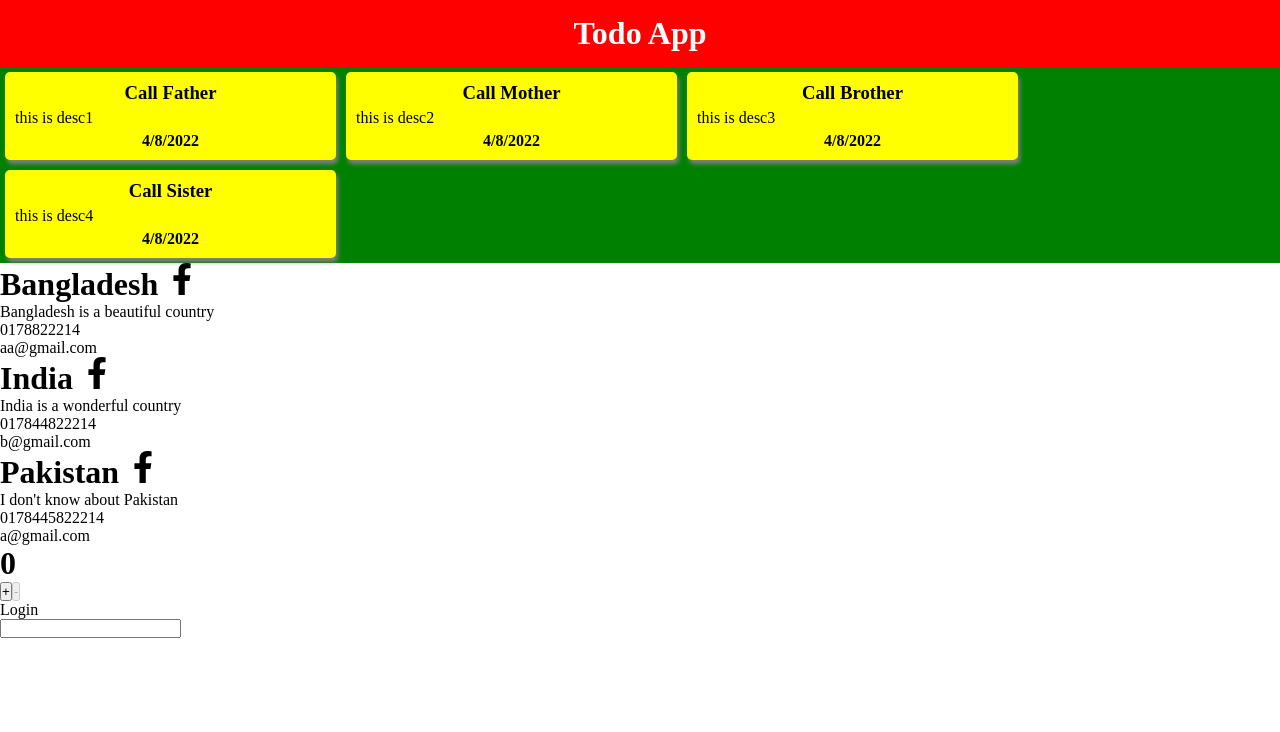
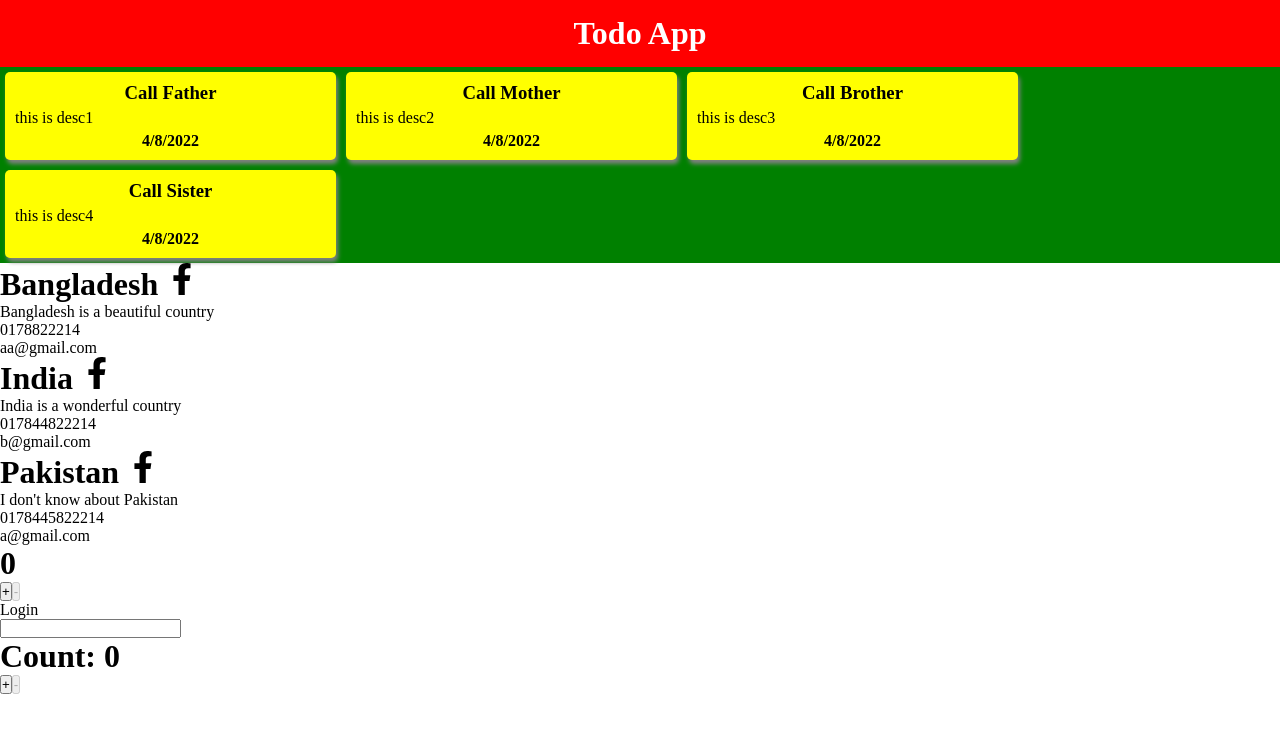
Before and after one commit to makbulhosen5000/react-toggle-app, a React (Create React App) app: page / in a window 1280 px wide. Shown: the top 732 px of the page. Built offline with nearby package versions, Linux system fonts and the light colour scheme.

Commit message:
added react usestate hook

```diff
--- a/src/App.js
+++ b/src/App.js
@@ -8,6 +8,7 @@ import List from './practice/List';
 import STATE from './practice/STATE';
 import ConditionalRendaring from './practice/ConditionalRendaring';
 import EVENTHANDLER from './practice/eventHalderClass/EVENTHANDLER';
+import UseState from './practice/reactHook/UseState';
 
 // import React, { useState } from 'react'
 // import Message from './components/Memo/Message';
@@ -45,6 +46,7 @@ function App() {
             <STATE/>
             <ConditionalRendaring/>
             <EVENTHANDLER/>
+            <UseState/>
 
 
      </div>
--- /dev/null
+++ b/src/practice/reactHook/UseState.js
@@ -0,0 +1,22 @@
+import React from 'react'
+import { useState } from 'react'
+
+function UseState() {
+    const [count,setCount] = useState(0);
+
+  const onChangeIncrement = () =>{
+         setCount(count+1)
+  }
+  const onChangeDecrement = () =>{
+    setCount(count-1);
+  }
+  return (
+    <div>
+        <h1>Count: {count}</h1>
+        <button onClick={onChangeIncrement} disabled={count === 10 ? true : false}>+</button>
+        <button onClick={onChangeDecrement} disabled={count === 0 ? true : false}>-</button>
+    </div>
+  )
+}
+
+export default UseState
```
